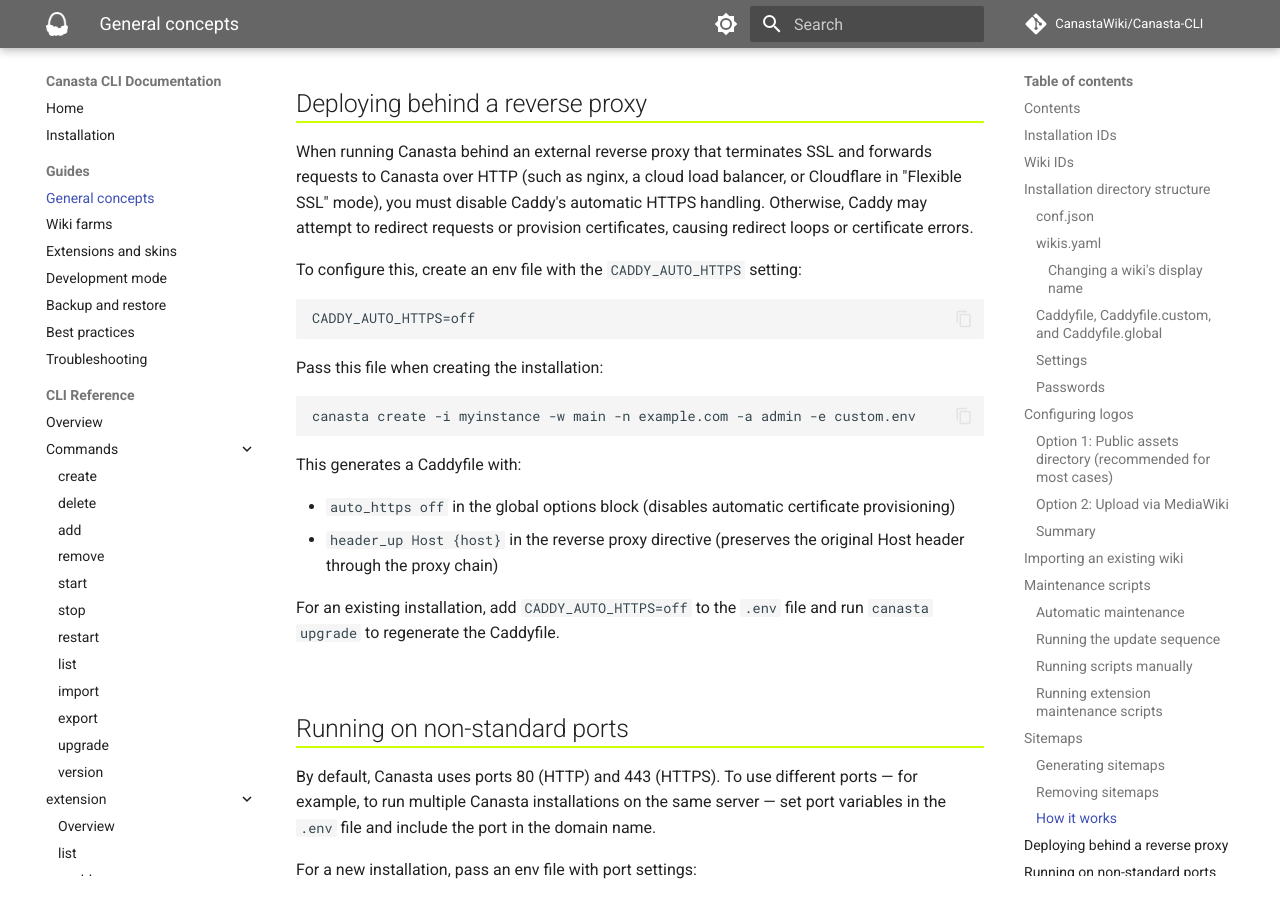
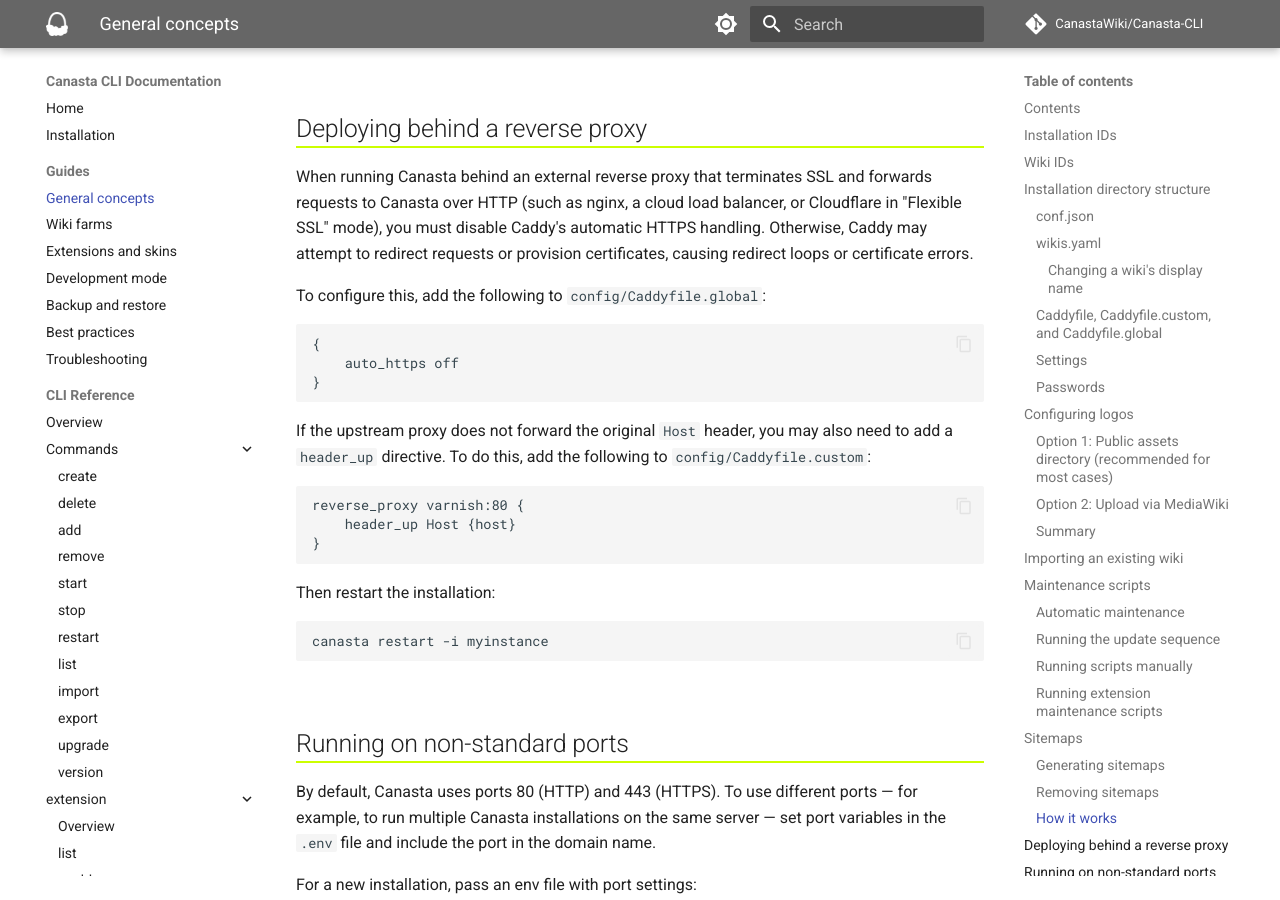
Before and after one commit to CanastaWiki/Canasta-CLI, an MkDocs documentation site: the page built from docs/guide/general-concepts.md, in a window 1280 px wide and 900 px high, scrolled down 10221 px. Built offline with MkDocs 1.6.1 and Material for MkDocs 9.7.7, drawn with Linux system fonts in a browser that asks for light colours; comment, search, counter and statistics services are not loaded; some of the changed text lies outside the part shown.

Commit message:
Move Caddyfile.global import to top level
Move the import of Caddyfile.global from inside the { } global options
block to the top level of the generated Caddyfile. This lets users add
global options, extra site blocks (e.g. www redirects), or both in
Caddyfile.global.

Remove the CADDY_AUTO_HTTPS env var special case from RewriteCaddy();
users who need auto_https off can add it directly in Caddyfile.global.

Add config/Caddyfile.global to the upgrade skip list so user edits are
preserved across canasta upgrade.

````diff
--- a/docs/guide/general-concepts.md
+++ b/docs/guide/general-concepts.md
@@ -74,7 +74,7 @@
 │   ├── wikis.yaml                 # Wiki definition (IDs, URLs, display names)
 │   ├── Caddyfile                  # Generated reverse proxy config (do not edit)
 │   ├── Caddyfile.custom           # User customizations for Caddy site block
-│   ├── Caddyfile.global           # User customizations for Caddy global options
+│   ├── Caddyfile.global           # User global options and extra site blocks
 │   ├── admin-password_{wiki-id}   # Generated admin password per wiki
 │   └── settings/
 │       ├── global/                # PHP settings loaded for all wikis
@@ -163,7 +163,7 @@
 
 Canasta uses [Caddy](https://caddyserver.com/) as its reverse proxy. The `config/Caddyfile` is auto-generated from `wikis.yaml` and is overwritten whenever wikis are added or removed — do not edit it directly.
 
-To add custom Caddy directives for the site block (headers, rewrites, etc.), edit `config/Caddyfile.custom`. To add global Caddy options, edit `config/Caddyfile.global`. Both files are imported by the generated Caddyfile and are never overwritten.
+To add custom Caddy directives for the site block (headers, rewrites, etc.), edit `config/Caddyfile.custom`. To add global Caddy options or additional site blocks (e.g., a www-to-non-www redirect), edit `config/Caddyfile.global`. Both files are imported by the generated Caddyfile and are never overwritten.
 
 Example `Caddyfile.custom`:
 
@@ -430,24 +430,27 @@
 
 When running Canasta behind an external reverse proxy that terminates SSL and forwards requests to Canasta over HTTP (such as nginx, a cloud load balancer, or Cloudflare in "Flexible SSL" mode), you must disable Caddy's automatic HTTPS handling. Otherwise, Caddy may attempt to redirect requests or provision certificates, causing redirect loops or certificate errors.
 
-To configure this, create an env file with the `CADDY_AUTO_HTTPS` setting:
+To configure this, add the following to `config/Caddyfile.global`:
 
-```env
-CADDY_AUTO_HTTPS=off
+```
+{
+    auto_https off
+}
 ```
 
-Pass this file when creating the installation:
+If the upstream proxy does not forward the original `Host` header, you may also need to add a `header_up` directive. To do this, add the following to `config/Caddyfile.custom`:
+
+```
+reverse_proxy varnish:80 {
+    header_up Host {host}
+}
+```
+
+Then restart the installation:
 
 ```bash
-canasta create -i myinstance -w main -n example.com -a admin -e custom.env
+canasta restart -i myinstance
 ```
-
-This generates a Caddyfile with:
-
-- `auto_https off` in the global options block (disables automatic certificate provisioning)
-- `header_up Host {host}` in the reverse proxy directive (preserves the original Host header through the proxy chain)
-
-For an existing installation, add `CADDY_AUTO_HTTPS=off` to the `.env` file and run `canasta upgrade` to regenerate the Caddyfile.
 
 ---
 
````
Also changed, not shown: docs/guide/troubleshooting.md (+5 -2 lines), 3 other files.
